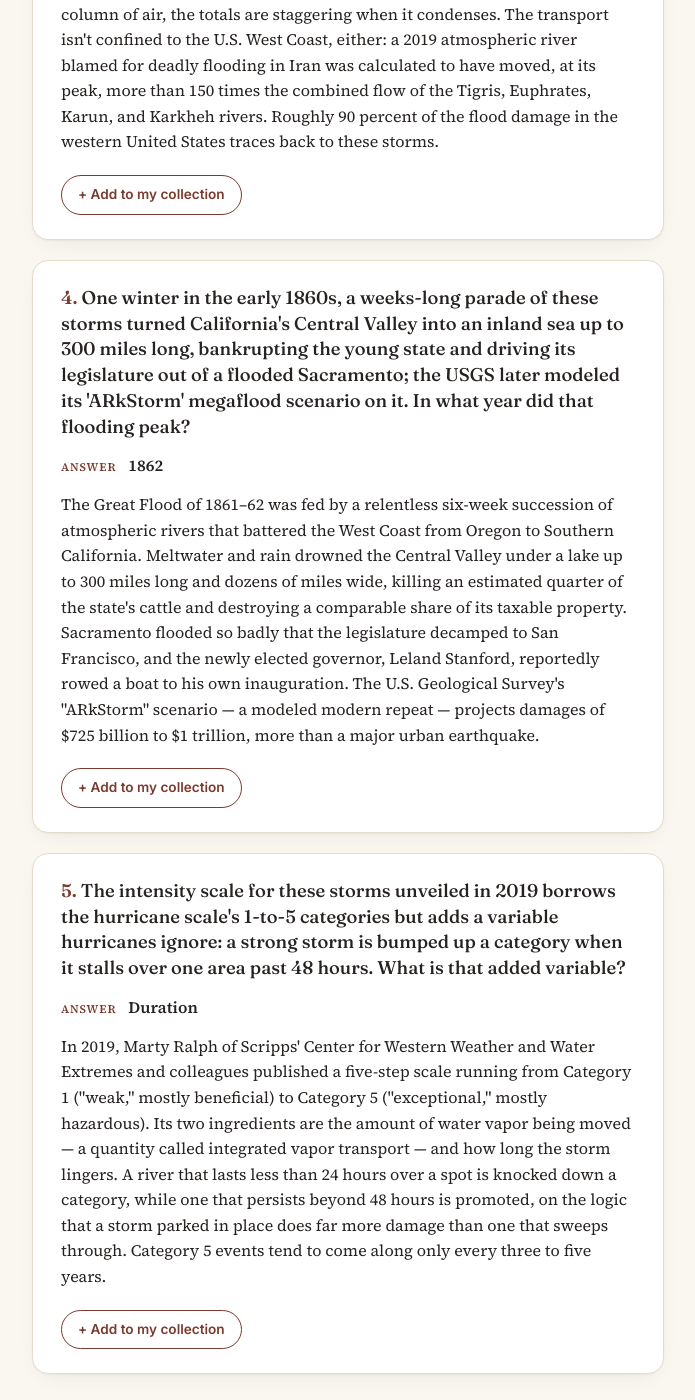
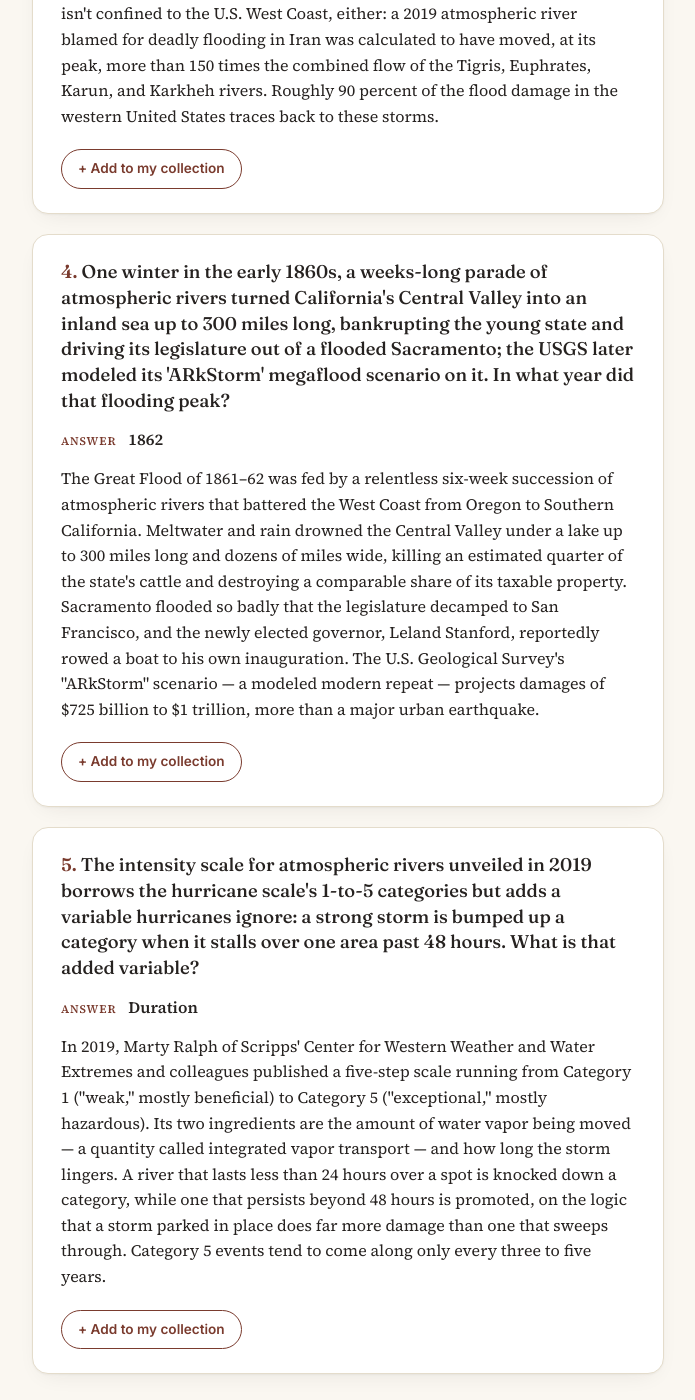
Before and after one commit to msiebert/five-things, a Jekyll site: the page built from daily/2026-08-20/index.md, in a window 1280 px wide and 1400 px high, scrolled down 1597 px. Shown: the whole window, without its empty margins (292-987 px from the left). Built offline with Jekyll 4.4.1, drawn with Linux system fonts in a browser that asks for light colours; comment, search, counter and statistics services are not loaded; some of the changed text lies outside the part shown.

Commit message:
Scope the answer-leak rule to each fact, not the whole day
Today's atmospheric-river page over-applied the answer-leak guardrail
from the previous fix: since fact 1's answer was "Atmospheric river",
facts 2-5 avoided saying the term at all, replacing it with vague
paraphrases ("these moisture corridors", "these storms") even though
their own answers (MIT, Mississippi, 1862, Duration) weren't leaked by
naming the topic. Clarified the skill rule to be per-fact, and reworded
today's facts 2-5 to name atmospheric rivers directly.

Co-Authored-By: Claude Sonnet 5 <noreply@anthropic.com>

```diff
--- a/daily/2026-08-20/index.md
+++ b/daily/2026-08-20/index.md
@@ -21,7 +21,7 @@ facts:
       its moisture as heavy rain or snow. They are the workhorses of the
       water cycle: often gentle and beneficial, occasionally catastrophic.
   - id: "2026-08-20-2"
-    question: "Two researchers coined the now-standard term for these airborne moisture ribbons in the early 1990s, choosing wording that stressed how slender they are relative to their length. At what university did they work?"
+    question: "Two researchers coined the term \"atmospheric river\" in the early 1990s, choosing wording that stressed how slender these moisture corridors are relative to their length. At what university did they work?"
     answer: "MIT"
     topic: nature
     explanation: >-
@@ -35,7 +35,7 @@ facts:
       because it captured both the narrowness and the sheer volume of water
       being moved.
   - id: "2026-08-20-3"
-    question: "An average one of these moisture corridors transports roughly 7 to 15 times as much water as pours from the mouth of which North American river, the largest by discharge in the United States?"
+    question: "An average atmospheric river transports roughly 7 to 15 times as much water as pours from the mouth of which North American river, the largest by discharge in the United States?"
     answer: "Mississippi"
     topic: nature
     explanation: >-
@@ -49,7 +49,7 @@ facts:
       Tigris, Euphrates, Karun, and Karkheh rivers. Roughly 90 percent of the
       flood damage in the western United States traces back to these storms.
   - id: "2026-08-20-4"
-    question: "One winter in the early 1860s, a weeks-long parade of these storms turned California's Central Valley into an inland sea up to 300 miles long, bankrupting the young state and driving its legislature out of a flooded Sacramento; the USGS later modeled its 'ARkStorm' megaflood scenario on it. In what year did that flooding peak?"
+    question: "One winter in the early 1860s, a weeks-long parade of atmospheric rivers turned California's Central Valley into an inland sea up to 300 miles long, bankrupting the young state and driving its legislature out of a flooded Sacramento; the USGS later modeled its 'ARkStorm' megaflood scenario on it. In what year did that flooding peak?"
     answer: "1862"
     topic: nature
     explanation: >-
@@ -64,7 +64,7 @@ facts:
       "ARkStorm" scenario — a modeled modern repeat — projects damages of
       $725 billion to $1 trillion, more than a major urban earthquake.
   - id: "2026-08-20-5"
-    question: "The intensity scale for these storms unveiled in 2019 borrows the hurricane scale's 1-to-5 categories but adds a variable hurricanes ignore: a strong storm is bumped up a category when it stalls over one area past 48 hours. What is that added variable?"
+    question: "The intensity scale for atmospheric rivers unveiled in 2019 borrows the hurricane scale's 1-to-5 categories but adds a variable hurricanes ignore: a strong storm is bumped up a category when it stalls over one area past 48 hours. What is that added variable?"
     answer: "Duration"
     topic: nature
     explanation: >-
```
Also changed, not shown: .claude/skills/daily-fact-generation/SKILL.md, 1 other file.
